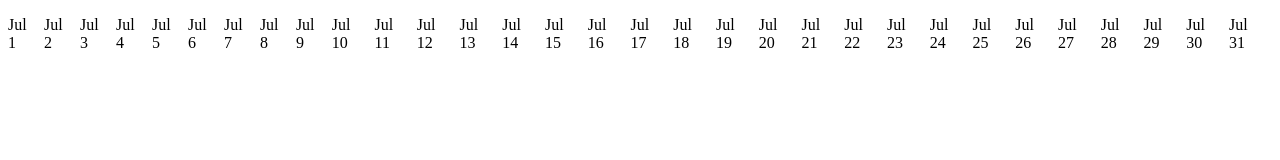
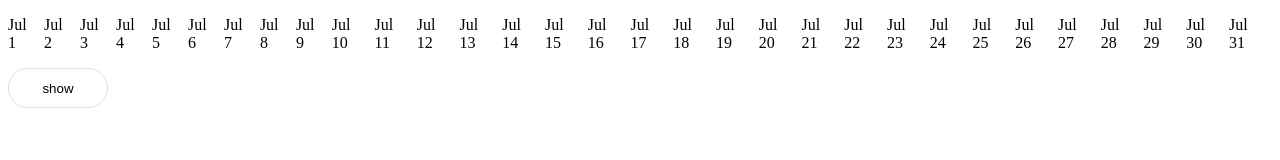
Before and after one commit to LutoshkinNS/otus-course, a React app: page / in a window 1280 px wide. Shown: the top 160 px of the page. Built offline with nearby package versions, Linux system fonts and the light colour scheme.

Commit message:
add Button components

```diff
--- a/src/App.tsx
+++ b/src/App.tsx
@@ -1,13 +1,17 @@
 import { DateItem, DateList } from './components/Elements';
 import { getDateMonth } from './utils/Date';
+import { Button } from './components/Elements/Button';
 
 function App() {
   return (
-    <DateList>
-      {getDateMonth(2022, 7).map((item) => (
-        <DateItem key={item} date={item} />
-      ))}
-    </DateList>
+    <>
+      <DateList>
+        {getDateMonth(2022, 7).map((item) => (
+          <DateItem key={item} date={item} />
+        ))}
+      </DateList>
+      <Button>show</Button>
+    </>
   );
 }
 
--- /dev/null
+++ b/src/components/Elements/Button/Button.tsx
@@ -0,0 +1,18 @@
+import styled from 'styled-components';
+import React from 'react';
+
+const ButtonEl = styled.button`
+  width: 100px;
+  height: 40px;
+  background: none;
+  border-radius: 20px;
+  border: 1px solid #e0e0e0;
+`;
+
+interface ButtonProps {
+  children: React.ReactNode;
+}
+
+export const Button = ({ children }: ButtonProps) => {
+  return <ButtonEl data-testid={'ButtonTest'}>{children}</ButtonEl>;
+};
--- /dev/null
+++ b/src/components/Elements/Button/index.ts
@@ -0,0 +1 @@
+export * from './Button';
```
Also changed, not shown: 1 other file (tests, documents, lock files or other folders).
